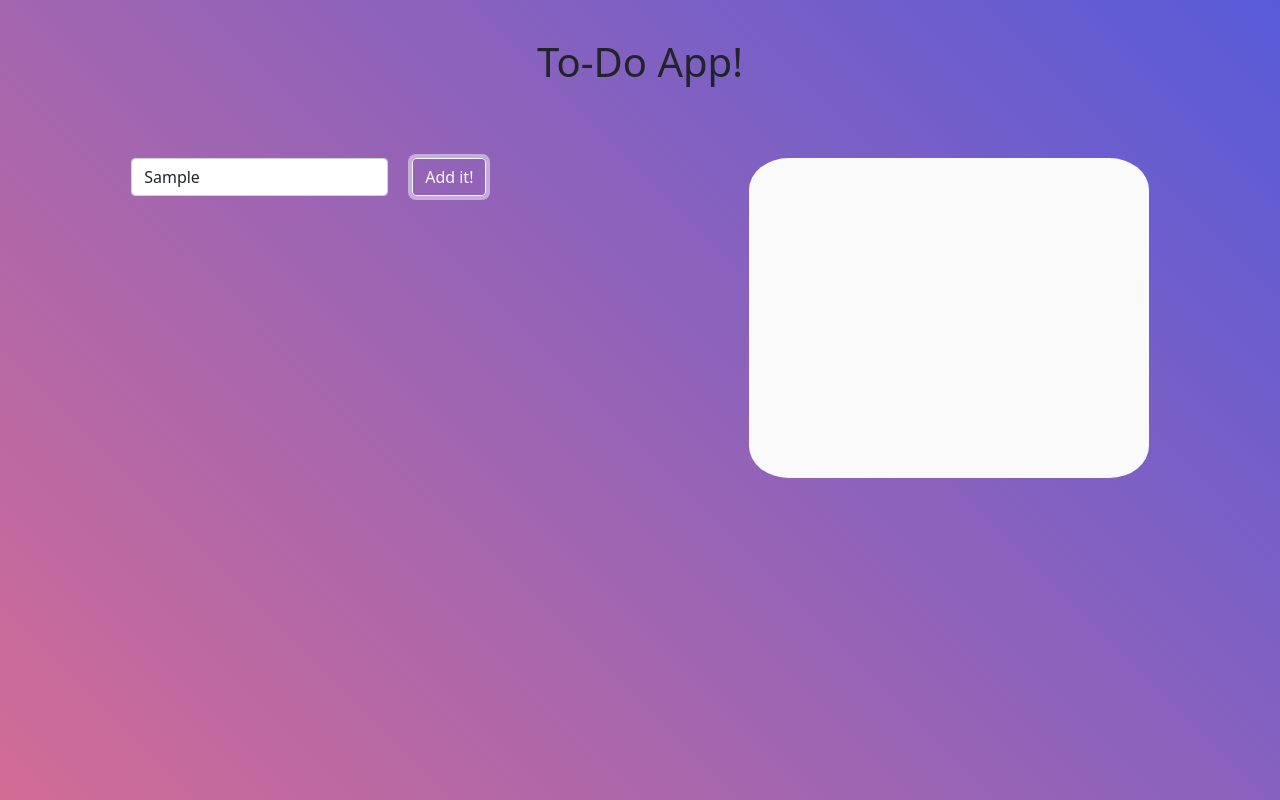
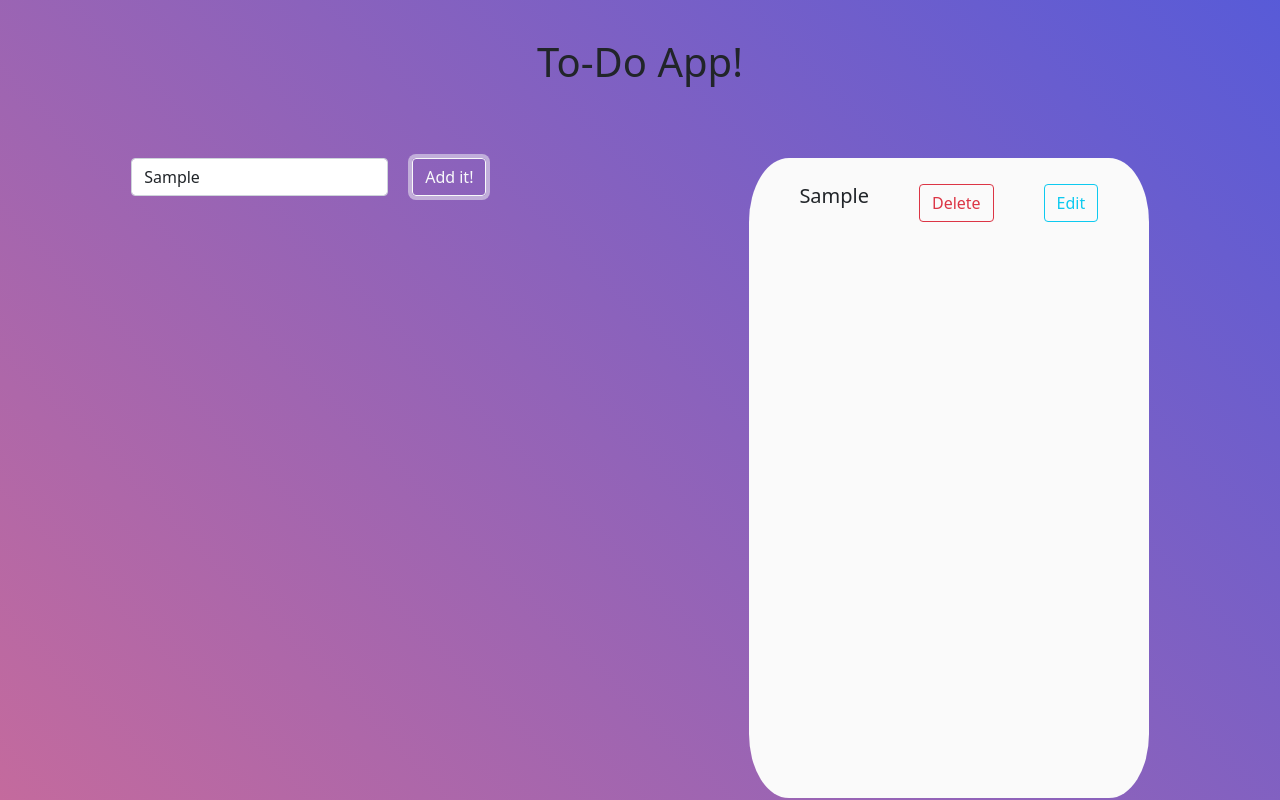
Before and after one commit to Juanideni/to-do-app, a React (Create React App) app: page / in a window 1280 px wide. Both pictures are taken after typing "Sample" into the empty fields and a click on the button "Add it!". Shown: the top 800 px of the page. Built offline with nearby package versions, Linux system fonts and the light colour scheme.

Commit message:
Delete button added

```diff
--- a/src/App.css
+++ b/src/App.css
@@ -18,9 +18,9 @@ padding-bottom: 50%;
   list-style: none;
   background-color: rgb(250, 250, 250);
   border-radius: 10%;
-  padding: 5%;
+  padding: 2%;
   width: 25rem;
-  height: 20rem;
+  height: 40rem;
 }
 .div-li{
   display: flex;
--- a/src/App.js
+++ b/src/App.js
@@ -1,25 +1,19 @@
 import "bootstrap/dist/css/bootstrap.min.css";
-import { useState } from "react";
 import "./App.css";
 
-import Inputs from "./components/Input";
-import List from "./components/List";
+import ToDo from "./components/ToDo";
+
 import Title from "./components/Title";
 
 function App(props) {
-  const [item, setItem] = useState([])
 
-  function sendTask(callbackTask) {
-    setItem(callbackTask)
-  }
   return (
     <>
       <div className="app">
         <Title />
-        <div className="container-components">
-          <Inputs sendTask={sendTask}/>
-          <List task={item}/>
-        </div>
+        <ToDo/>
+
+
       </div>
     </>
   );
--- a/src/components/Input.js
+++ /dev/null
@@ -1,59 +0,0 @@
-
-import { Form, Button, Row, Col } from "react-bootstrap";
-import { useState } from "react"
-
-function Inputs(props) {
-  const [task, setTask] = useState("")
-  const [taskList, setTaskList] = useState([])
-
-  const addTask = () => {
-    const taskDetails = {
-      id: Math.floor(Math.random() * 1000),
-      item: task
-    }
-    setTaskList([...taskList, taskDetails])
-    props.sendTask(taskList)
-
-}
-
-
-function getTask(e){
-  setTask(e.target.value)
-  }
-
-  const handleSubmit = (event) => {
-    event.preventDefault();
-    setTask("")
-  }
-
-
-  return (
-    <>
-      <Form className="formulary" onSubmit={handleSubmit}>
-        <Row className="justify-content-center">
-          <Col xs="auto">
-            <Form.Control
-              type="text"
-              placeholder="For ex: Tidy my room"
-              onChange={getTask}
-            />
-          </Col>
-          <Col xs="auto">
-            <Button
-              type="submit"
-              className="mb-2"
-              variant="outline-light"
-              onClick={addTask}
-            >
-              Add it!
-            </Button>
-          </Col>
-        </Row>
-      </Form>
-
-
-    </>
-  );
-}
-export default Inputs;
-//onClick={()=>props.sendTask(objectTask)}
--- a/src/components/List.js
+++ /dev/null
@@ -1,38 +0,0 @@
-
-import {Button} from "react-bootstrap"
-
-function List(props) {
-    console.log(props.task)
-    return (
-      <>
-        {props.task !== "" ? (
-          <ul className="list-ul">
-            {props.task.map((tasks) => (
-                <>
-                    <li className="div-li">
-                        {tasks.item !== "" ?
-                            <>
-                            <h5>
-                            {tasks.item}
-                            </h5>
-                            <Button variant="outline-danger"> Delete</Button>
-                            <Button variant="outline-info">Edit</Button>
-                            </>
-                    :
-                    ""
-                        }
-
-                    </li>
-
-
-                </>
-            ))}{" "}
-                </ul>
-
-        ) : (
-          ""
-        )}
-      </>
-    );
-}
-export default List;
--- a/src/components/Title.js
+++ b/src/components/Title.js
@@ -2,6 +2,7 @@
 function Title() {
     return (
         <h1 className="title">To-Do App!</h1>
+
     )
 }
 export default Title;
--- /dev/null
+++ b/src/components/ToDo.js
@@ -0,0 +1,85 @@
+import { Form, Button, Row, Col } from "react-bootstrap";
+import { useState } from "react";
+
+function ToDo(props) {
+  const [task, setTask] = useState("");
+
+  const [taskList, setTaskList] = useState([]);
+
+  const addTask = () => {
+    const taskDetails = {
+      id: Math.floor(Math.random() * 1000),
+      item: task,
+    };
+    setTaskList([...taskList, taskDetails]);
+    setTask("");
+  };
+
+  const deleteById = (id) => {
+    setTaskList(taskList.filter((tasks) => tasks.id !== id));
+  };
+  function getTask(e) {
+    setTask(e.target.value);
+  }
+
+  const handleSubmit = (event) => {
+    event.preventDefault();
+  };
+
+  return (
+    <>
+      <div className="container-components">
+        <Form className="formulary" onSubmit={handleSubmit}>
+          <Row className="justify-content-center">
+            <Col xs="auto">
+              <Form.Control
+                type="text"
+                placeholder="for ex: Tidy my room"
+                onChange={getTask}
+              />
+            </Col>
+            <Col xs="auto">
+              <Button
+                type="submit"
+                className="mb-2"
+                variant="outline-light"
+                onClick={addTask}
+              >
+                Add it!
+              </Button>
+            </Col>
+          </Row>
+        </Form>
+
+        {taskList !== "" ? (
+          <ul className="list-ul">
+            {taskList.map((tasks) => (
+              <>
+                <li className="div-li">
+                  {tasks.item !== "" ? (
+                    <>
+                      <h5>{tasks.item}</h5>
+                      <Button
+                        variant="outline-danger"
+                        onClick={() => deleteById(tasks.id)}
+                      >
+                        {" "}
+                        Delete
+                      </Button>
+                      <Button variant="outline-info">Edit</Button>
+                    </>
+                  ) : (
+                    ""
+                  )}
+                </li>
+              </>
+            ))}{" "}
+          </ul>
+        ) : (
+          ""
+        )}
+      </div>
+    </>
+  );
+}
+export default ToDo;
```
